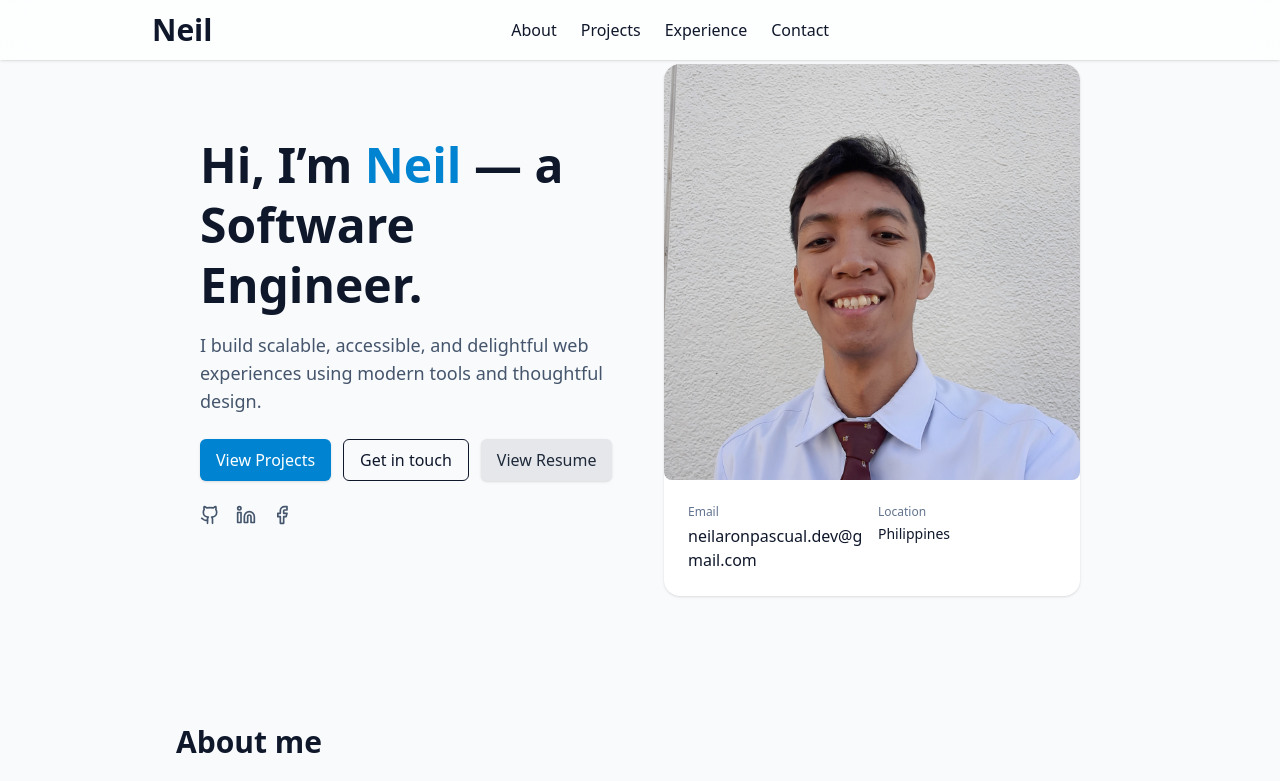
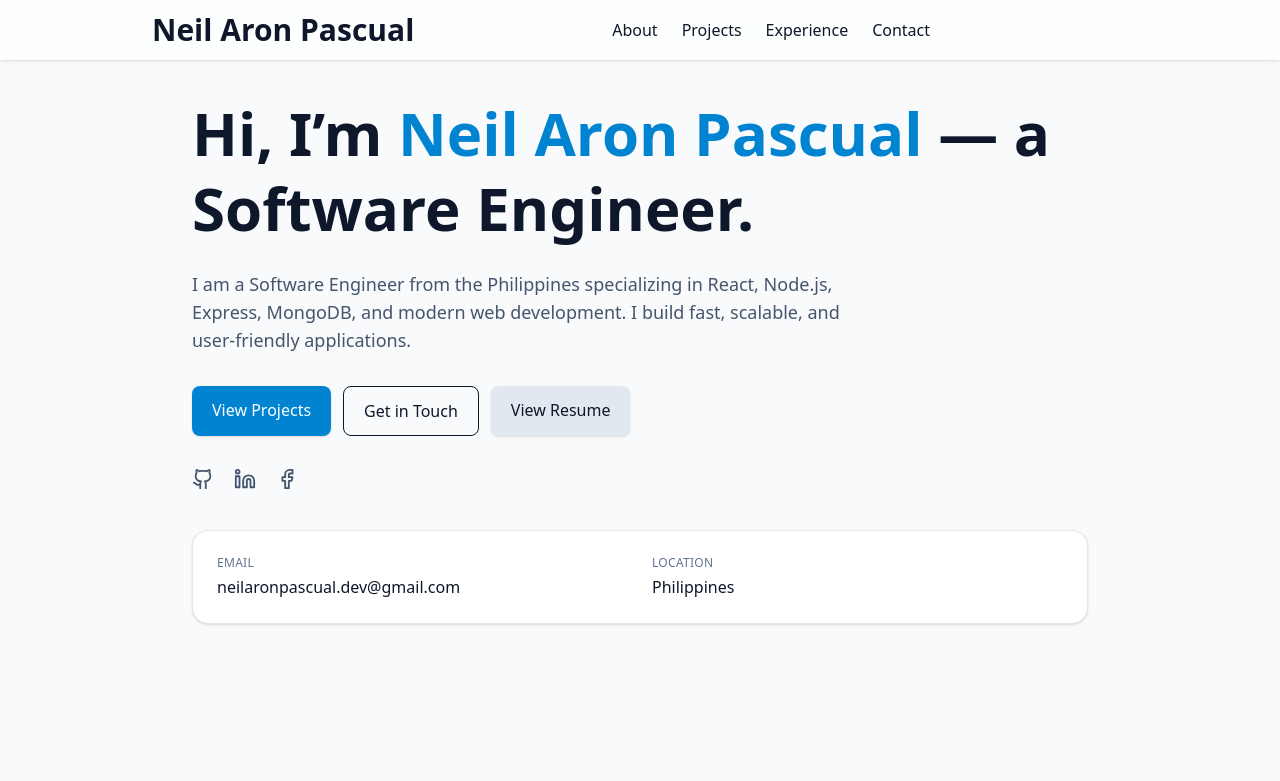
Before and after one commit to neilpascual/Portfolio, a React (Vite) app: page / in a window 1280 px wide. Shown: the top 781 px of the page. Built offline with nearby package versions, Linux system fonts and the light colour scheme.

Commit message:
updated hero and header page components

```diff
--- a/src/components/Header.jsx
+++ b/src/components/Header.jsx
@@ -3,13 +3,13 @@ import { useState } from "react";
 
 const navItems = ["about", "projects", "experience", "contact"];
 
-export default function Header({ active, dark, setDark }) {
+export default function Header({ active }) {
   const [open, setOpen] = useState(false);
 
   return (
     <header className="fixed top-0 left-0 right-0 z-50 bg-white/70 dark:bg-slate-900/70 backdrop-blur-md shadow-sm">
       <div className="max-w-5xl mx-auto px-6 py-3 flex items-center justify-between">
-        <div className="font-bold text-3xl"><a href="">Neil</a></div>
+        <div className="font-bold text-3xl"><a href="">Neil Aron Pascual</a></div>
         <nav className="hidden md:flex gap-6">
           {navItems.map((item) => (
             <a
--- a/src/components/Hero.jsx
+++ b/src/components/Hero.jsx
@@ -1,130 +1,110 @@
 import { motion } from "framer-motion";
-import { Facebook, Github, Linkedin, Twitter } from "lucide-react";
-import neil from "../assets/neil.jpg";
-import neilHover from "../assets/neilHover.jpg"
-
+import { Facebook, Github, Linkedin } from "lucide-react";
 
 export default function Hero() {
-
   return (
     <motion.section
       id="hero"
       initial={{ opacity: 0, y: 20 }}
       animate={{ opacity: 1, y: 0 }}
       transition={{ duration: 0.6 }}
-      className="grid grid-cols-1 md:grid-cols-2 gap-12 items-center py-16 px-4 md:px-12 max-w-7xl mx-auto"
+      className="py-16 md:py-24 px-4 md:px-8"
     >
-      {/* Left Side */}
-      <div>
-        <h1 className="text-4xl sm:text-5xl font-extrabold leading-tight">
+      <div className="max-w-4xl mx-auto">
+        {/* Heading */}
+        <h1 className="text-4xl md:text-5xl lg:text-6xl font-extrabold leading-tight">
           Hi, I’m{" "}
-          <span className="text-sky-600 transition-all duration-300 hover:scale-110 inline-block">
-            Neil
+          <span className="text-sky-600 inline-block hover:scale-105 transition-transform">
+            Neil Aron Pascual
           </span>{" "}
           — a Software Engineer.
         </h1>
 
-        <p className="mt-4 text-lg text-slate-600 dark:text-slate-300 max-w-xl">
-          I build scalable, accessible, and delightful web experiences using
-          modern tools and thoughtful design.
+        {/* Description */}
+        <p className="mt-6 text-base md:text-lg text-slate-600 dark:text-slate-300 max-w-2xl">
+          I am a Software Engineer from the Philippines specializing in React,
+          Node.js, Express, MongoDB, and modern web development. I build fast,
+          scalable, and user-friendly applications.
         </p>
 
         {/* CTA Buttons */}
-        {/* CTA Buttons */}
-<div className="mt-6 flex flex-wrap gap-3">
+        <div className="mt-8 flex flex-wrap gap-3">
           <a
             href="#projects"
-    className="inline-flex items-center gap-2 px-4 py-2 bg-sky-600 text-white rounded-md shadow hover:bg-sky-700 transition"
+            className="px-5 py-3 bg-sky-600 text-white rounded-lg shadow hover:bg-sky-700 transition"
           >
             View Projects
           </a>
 
           <a
             href="#contact"
-    className="inline-flex items-center gap-2 px-4 py-2 border rounded-md hover:bg-slate-100 dark:hover:bg-slate-700 transition"
+            className="px-5 py-3 border rounded-lg hover:bg-slate-100 dark:hover:bg-slate-700 transition"
           >
-    Get in touch
+            Get in Touch
           </a>
 
           <a
             href="/resume.pdf"
             target="_blank"
             rel="noopener noreferrer"
-    className="inline-flex items-center gap-2 px-4 py-2 bg-gray-200 dark:bg-slate-700 text-gray-800 dark:text-slate-200 rounded-md shadow hover:bg-gray-300 dark:hover:bg-slate-600 transition"
+            className="px-5 py-3 bg-slate-200 dark:bg-slate-700 rounded-lg shadow hover:bg-slate-300 dark:hover:bg-slate-600 transition"
           >
             View Resume
           </a>
         </div>
 
-        {/* Social Icons */}
-        <div className="mt-6 flex gap-4 items-center text-slate-600 dark:text-slate-400">
+        {/* Social Links */}
+        <div className="mt-8 flex gap-5 text-slate-600 dark:text-slate-400">
           <a
-            aria-label="github"
             href="https://github.com/neilpascual"
-            className="hover:text-slate-800 dark:hover:text-slate-200"
+            target="_blank"
+            rel="noopener noreferrer"
+            aria-label="GitHub"
+            className="hover:text-slate-900 dark:hover:text-white transition"
           >
-            <Github size={20} />
+            <Github size={22} />
           </a>
+
           <a
-            aria-label="linkedin"
             href="https://www.linkedin.com/in/neil-aron-pascual/"
-            className="hover:text-slate-800 dark:hover:text-slate-200"
+            target="_blank"
+            rel="noopener noreferrer"
+            aria-label="LinkedIn"
+            className="hover:text-slate-900 dark:hover:text-white transition"
           >
-            <Linkedin size={20} />
+            <Linkedin size={22} />
           </a>
-          {/* <a
-            aria-label="twitter"
-            href="#"
-            className="hover:text-slate-800 dark:hover:text-slate-200"
+
+          <a
+            href="https://www.facebook.com/neilaron.pascual"
+            target="_blank"
+            rel="noopener noreferrer"
+            aria-label="Facebook"
+            className="hover:text-slate-900 dark:hover:text-white transition"
           >
-            <Twitter size={20} />
-          </a> */}
-          <a
-            aria-label="facebook"
-            href="https://www.facebook.com/neilaron.pascual"
-            className="hover:text-slate-800 dark:hover:text-slate-200"
-          >
-            <Facebook size={20} />
+            <Facebook size={22} />
           </a>
         </div>
+
+        {/* Contact Card */}
+        <div className="mt-10 rounded-2xl border border-slate-200 dark:border-slate-700 bg-white dark:bg-slate-800 p-6 shadow-sm">
+          <div className="grid grid-cols-1 sm:grid-cols-2 gap-6">
+            <div>
+              <p className="text-xs uppercase tracking-wide text-slate-500">
+                Email
+              </p>
+              <p className="mt-1 font-medium break-all">
+                neilaronpascual.dev@gmail.com
+              </p>
             </div>
 
-      {/* Right Side */}
-      <div className="w-full max-w-sm mx-auto sm:max-w-md">
-        <div className="overflow-hidden rounded-2xl shadow bg-white dark:bg-slate-800">
-          <div className="aspect-square">
-            {/* <img
-              src={neil}
-              alt="Neil Profile"
-              className="w-full h-full object-cover transition-transform duration-300 hover:scale-105"
-            /> */}
-            <div className="relative w-full h-full overflow-hidden rounded-lg group">
-                <img
-                  src={neil}
-                  alt="Neil Profile"
-                  className="w-full h-full object-cover transition-opacity duration-20 group-hover:opacity-0"
-                />
-
-                <img
-                  src={neilHover}
-                  alt="Neil Hover Profile"
-                  className="absolute inset-0 w-full h-full object-cover opacity-0 transition-opacity duration-20 group-hover:opacity-100"
-                />
-            </div>
-
-          </div>
-
-          {/* Contact Info */}
-          <div className="p-6 grid grid-cols-2 gap-3">
-            <div className="space-y-1">
-              <div className="text-xs text-slate-500">Email</div>
-              <div className="font-medium break-all">
-                neilaronpascual.dev@gmail.com
-              </div>
-            </div>
-            <div className="space-y-1">
-              <div className="text-xs text-slate-500">Location</div>
-              <div className="text-sm font-medium">Philippines</div>
+            <div>
+              <p className="text-xs uppercase tracking-wide text-slate-500">
+                Location
+              </p>
+              <p className="mt-1 font-medium">
+                Philippines
+              </p>
             </div>
           </div>
         </div>
```
Lines whose indentation alone changed are shown as unchanged.
